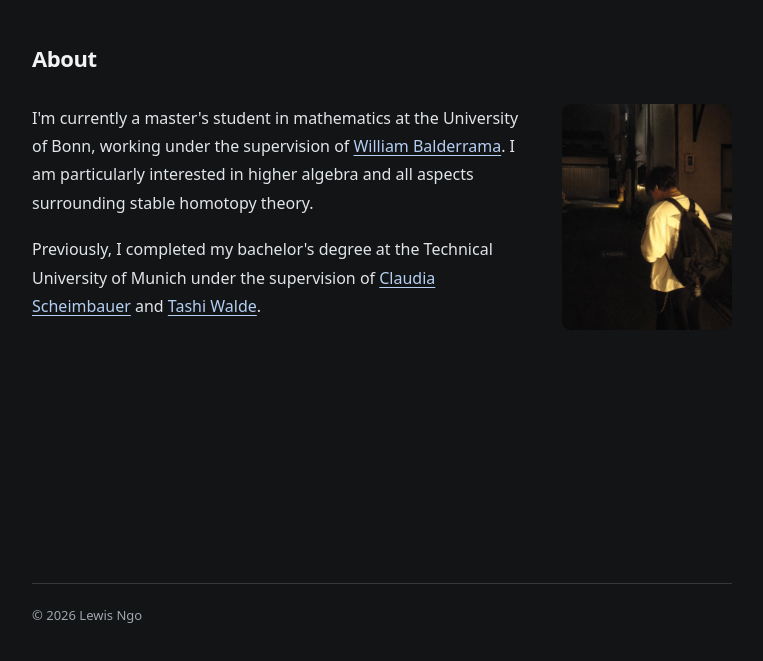
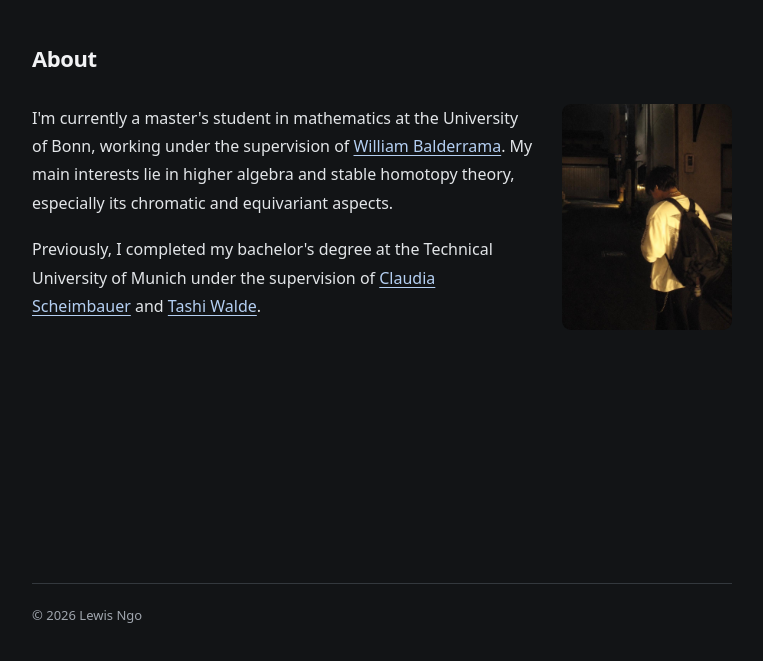
Before and after one commit to lewisngo/lewisngo.github.io, a plain HTML site: page index.html in a window 1280 px wide. Shown: the part 137-798 px from the top of the page, without its empty margins (258-1021 px from the left). Drawn offline with Linux system fonts and the light colour scheme.

Commit message:
Updated description

```diff
--- a/index.html
+++ b/index.html
@@ -84,8 +84,8 @@
           at the University of Bonn, working under the
           supervision of
           <a href="https://williamb.info/">William Balderrama</a>.
-          I am particularly interested in higher algebra
-          and all aspects surrounding stable homotopy theory.
+          My main interests lie in higher algebra and stable homotopy theory,
+          especially its chromatic and equivariant aspects.
         </p>
 
         <p>
```
